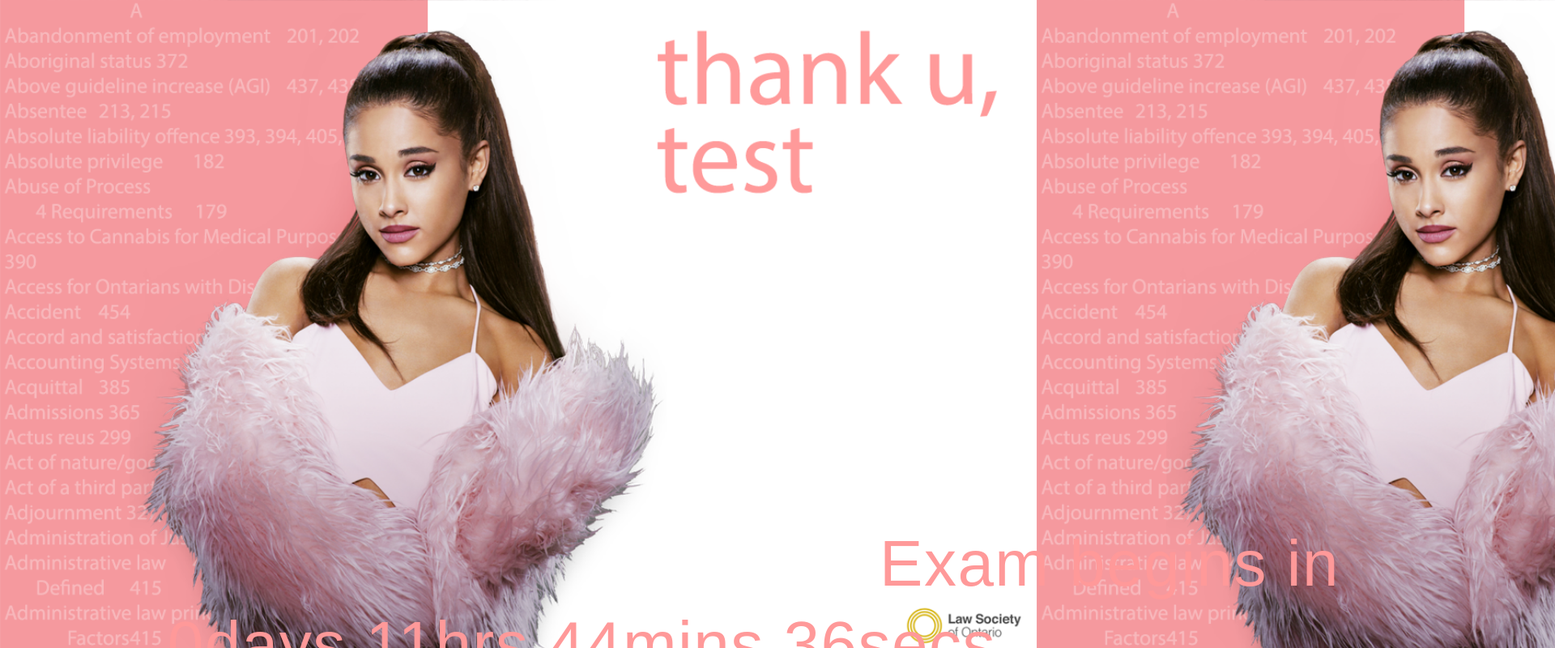
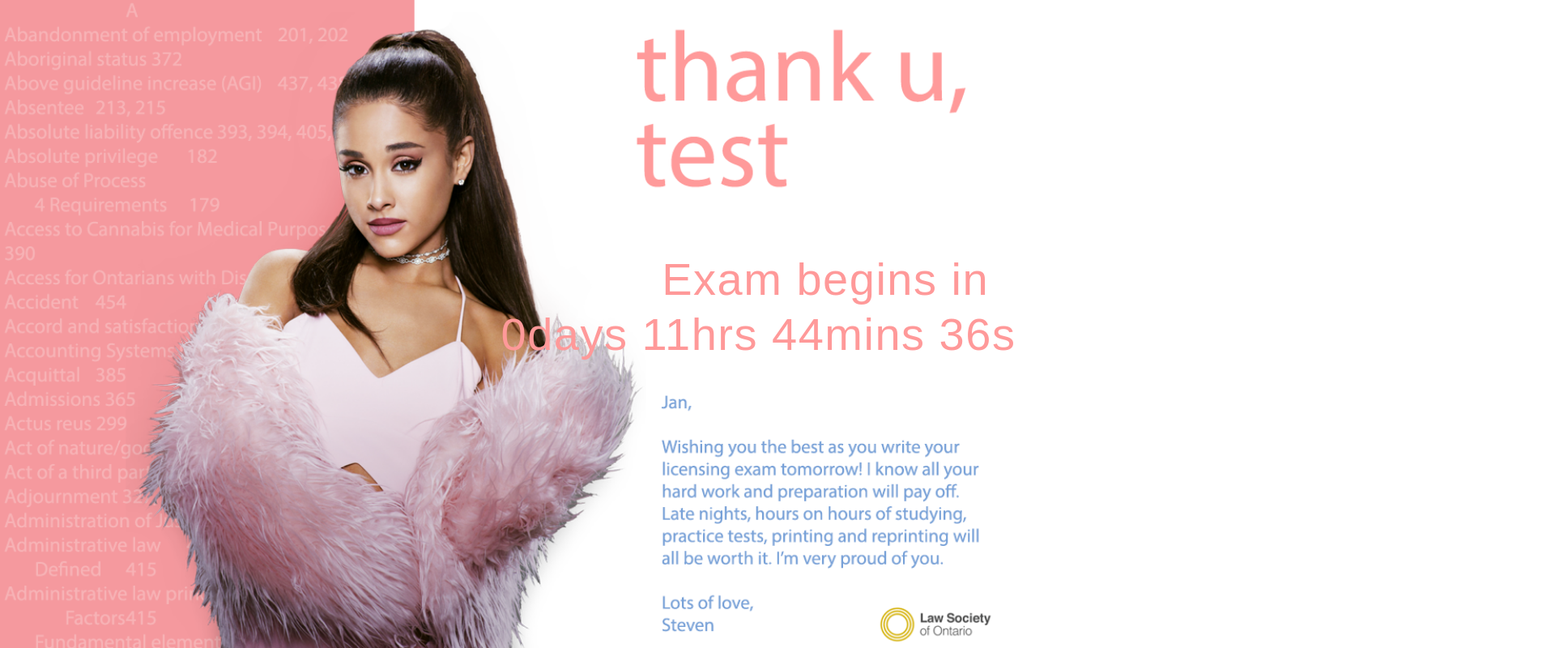
Before and after one commit to StevenAdema/website, a plain HTML site: page index.html in a window 1280 px wide. Shown: the top 800 px of the page at 81% size, 1920 px wide, since content can reach past the window. Drawn offline with Linux system fonts and the light colour scheme.

Commit message:
css changes

```diff
--- a/script.js
+++ b/script.js
@@ -15,7 +15,7 @@ function CountDownTimer(date, id) {
          if (distance < 0) {
 
              clearInterval(timer);
-             document.getElementById(id).innerHTML = 'EXPIRED!';
+             document.getElementById(id).innerHTML = 'DONE!!!';
 
              return;
          }
@@ -27,7 +27,7 @@ function CountDownTimer(date, id) {
          document.getElementById(id).innerHTML = days + 'days ';
          document.getElementById(id).innerHTML += hours + 'hrs ';
          document.getElementById(id).innerHTML += minutes + 'mins ';
-         document.getElementById(id).innerHTML += seconds + 'secs';
+         document.getElementById(id).innerHTML += seconds + 's';
      }
 
      timer = setInterval(showRemaining, 1000);
--- a/style.css
+++ b/style.css
@@ -1,28 +1,30 @@
 body {
-    background-image: url("ariana2.png");
-    background-size: cover;
+    background-image: url("ariana3.png");
+    background-size: auto 100%;
+    background-repeat: no-repeat;
+    background-position: left top;
    }
 
 #countdown {
     position: absolute;
-    top: 650px;
-    right: 50px;
+    top: 35%;
+    right: 2%;
     font-family: "Myriad Pro Regular", "Myriad Pro", Arial, Helvetica;
     letter-spacing: 1.5px;
     text-align: center;
     margin-top: 100px;
-    font-size: 5em;
+    font-size: 3.5em;
     color: #ff9999;
 }
 
 #precountdown {
     position: relative;
-    top: 550px;
-    left: 730px;
+    top: 27%;
+    left: 30%;
     font-family: "Myriad Pro Regular", "Myriad Pro", Arial, Helvetica;
     letter-spacing: 1.5px;
     text-align: center;
     margin-top: 100px;
-    font-size: 5em;
+    font-size: 3.5em;
     color: #ff9999;
 }
```
Also changed, not shown: ariana.png (deleted), ariana2.png (deleted).
